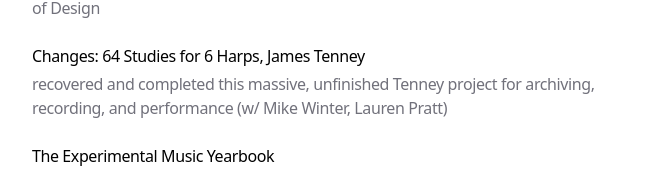
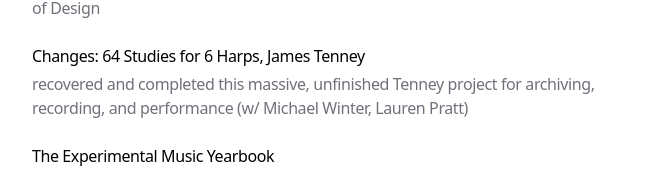
Before and after one commit to caseyanderson/caseyanderson.work, a Next.js app: page / in a window 1280 px wide. Shown: the part 1440-1610 px from the top of the page, without its empty margins (304-971 px from the left). Built offline with nearby package versions, Linux system fonts and the light colour scheme.

Commit message:
fixes typo on M Winter name

```diff
--- a/app/data.ts
+++ b/app/data.ts
@@ -151,7 +151,7 @@ export const BLOG_POSTS: BlogPost[] = [
     },
     {
         title: 'Changes: 64 Studies for 6 Harps, James Tenney',
-        description: 'recovered and completed this massive, unfinished Tenney project for archiving, recording, and performance (w/ Mike Winter, Lauren Pratt)',
+        description: 'recovered and completed this massive, unfinished Tenney project for archiving, recording, and performance (w/ Michael Winter, Lauren Pratt)',
         link: '/blog/changes',
         uid: 'blog-13',
     },
```
